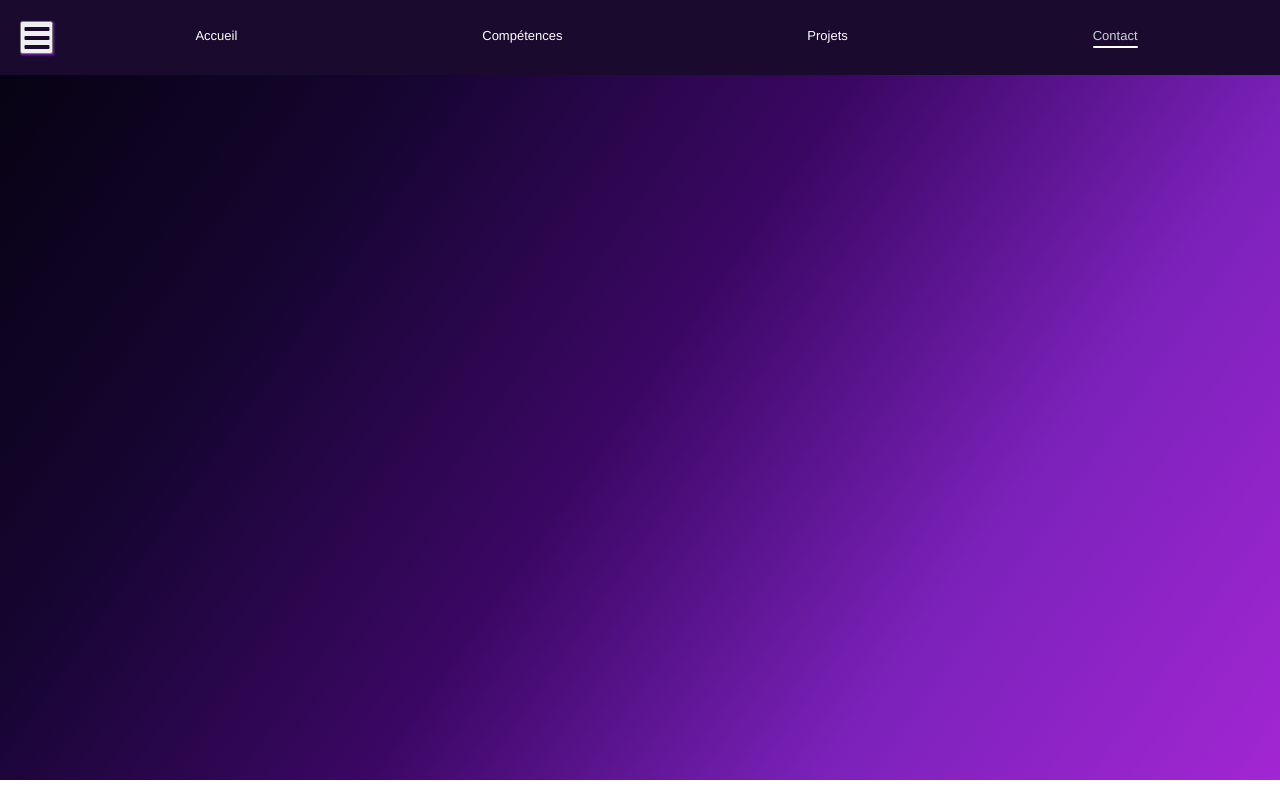
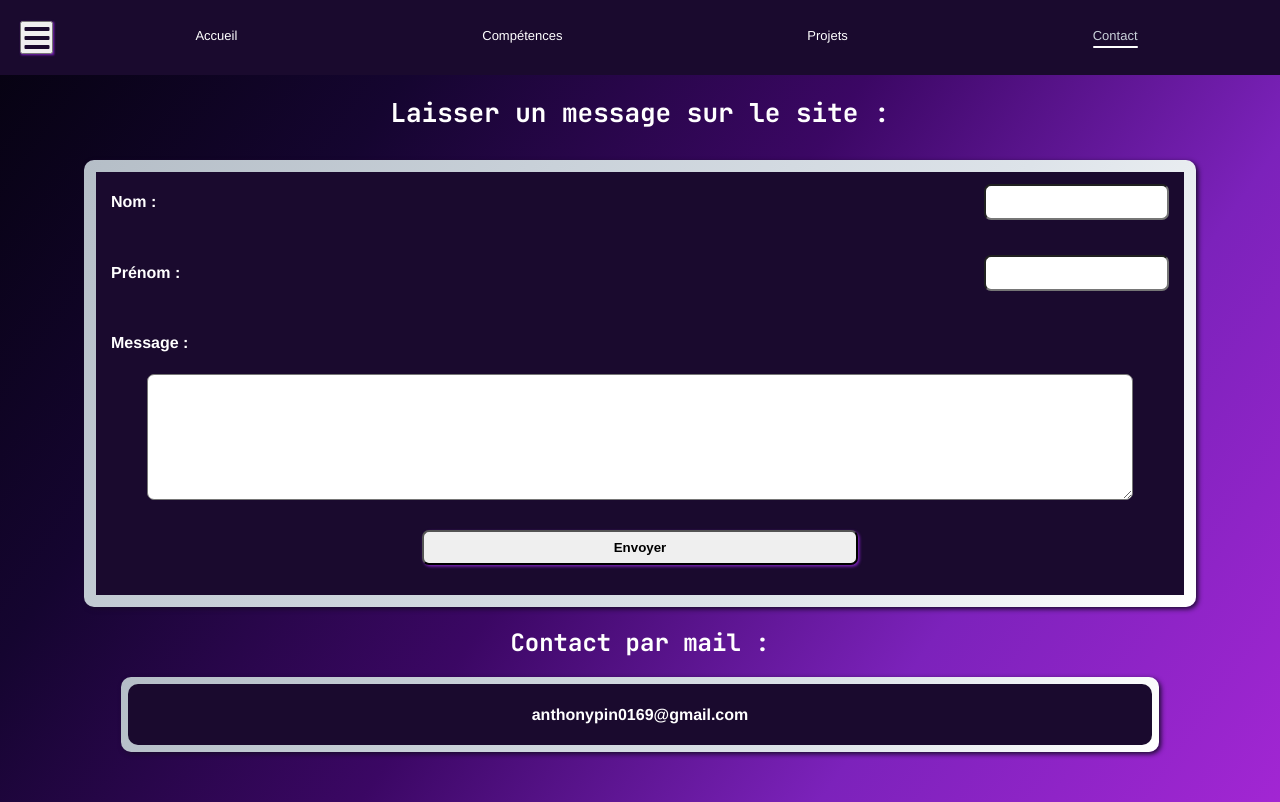
Before and after one commit to anthonypin0169/portfolio, a React (Vite) app: page /contact in a window 1280 px wide. Built offline with nearby package versions, Linux system fonts and the light colour scheme; a web font is replaced by a local one.

Commit message:
Ajout du formulaire de la page contact

```diff
--- a/src/pages/contact/contact.jsx
+++ b/src/pages/contact/contact.jsx
@@ -1,4 +1,34 @@
+import "./contact.scss"
+
 function Contact () {
 
+    return(
+        <main className="contact">
+            <h1 className="contact__title">Laisser un message sur le site :</h1>
+            <form action="" className="form">
+                <div className="form__content">
+                    <div className="form__content--input">
+                        <h4 className="form-h4">Nom :</h4>
+                        <input type="text" />
+                    </div>
+                    <div className="form__content--input">
+                        <h4 className="form-h4">Prénom :</h4>
+                        <input type="text" />
+                    </div>
+                    <div className="form__content--textarea">
+                        <h4 className="form-h4">Message :</h4>
+                        <textarea name="" id="" ></textarea>
+                    </div>
+                    <button className="form__content--btn">Envoyer</button>
+                </div>
+            </form>
+            <h2>Contact par mail :</h2>
+            <div className="email">
+                <div className="email__content">
+                    <h4 className="email__content--h4">anthonypin0169@gmail.com</h4>
+                </div>
+            </div>
+        </main>
+    )
 }
 export default Contact
--- a/src/pages/contact/contact.scss
+++ b/src/pages/contact/contact.scss
@@ -0,0 +1,77 @@
+@use '../../index' as *;
+
+.form-h4{
+    margin-left: 15px;
+}
+.contact{
+    display: flex;
+    flex-direction: column;
+    align-items: center;
+    width: 100%;
+    padding: 20px 0 50px 0;
+    &__title{
+        margin: 0 15px 30px 15px;
+    }
+}
+.form{
+    height: 100%;
+    width: 85%;
+    padding: 12px;
+    border-radius: 10px;
+    background: $border-gradient;
+    display: flex;
+    flex-direction: column;
+    box-shadow: 2px 2px 5px $cards;
+    &__content{
+        display: flex;
+        flex-direction: column;
+        gap: 10px;
+        background: $cards;
+        &--input{
+            display: flex;
+            justify-content: space-between;
+            align-items: center;
+        }
+        input{
+            height: 30px;
+            margin-right: 15px;
+            border-radius: 7px;
+        }
+        &--textarea{
+            display: flex;
+            flex-direction: column;
+        }
+        textarea{
+            align-self: center;
+            width: 90%;
+            height: 120px;
+            border-radius: 7px;
+        }
+        &--btn{
+          align-self: center;
+          width: 40%;
+          height: 35px;
+          margin: 20px 0 30px 0;
+          border-radius: 7px;
+          font-weight: bold;
+          box-shadow: 1.5px 1.5px 3px $accents-v2;
+        }
+    }
+}
+.email{
+    height: 100%;
+    width: 80%;
+    display: flex;
+    padding: 7px;
+    border-radius: 10px;
+    background: $border-gradient;
+    box-shadow: 2px 2px 5px $cards;
+    &__content{
+        width: 100%;
+        height: 100%;
+        border-radius: 10px;
+        background: $cards;
+        display: flex;
+        justify-content: center;
+    }
+}
--- a/src/pages/projects/projects.jsx
+++ b/src/pages/projects/projects.jsx
@@ -12,7 +12,7 @@ function Projects () {
     return(
         <main>
             <section className="personnal-works">
-                <h2 className="personnal-works__title">Des projets choisis, construits à ma façon.</h2>
+                <h1 className="personnal-works__title">Des projets choisis, construits à ma façon.</h1>
                 <h3 className="personnal-works__title">Projets achevés..</h3>
                 <h3 className="personnal-works__title">Projets en cours..</h3>
                 <Card onClick={() => {setSelectedProject(1); setModalIsOpen(true)}} className="personnal-works__card" contentClass="personnal-works__content" text="Coté détente" src="./images/cotedetente1.png" alt="photo de la page d'accueil du site Coté détente" imageClass="personnal-works__img"/>
--- a/src/pages/projects/projects.scss
+++ b/src/pages/projects/projects.scss
@@ -1,5 +1,8 @@
 @use '../../index' as *;
 
+h1{
+    font-size: 26px;
+}
 .personnal-works{
     display: flex;
     flex-direction: column;
--- a/src/store/counterSlice.jsx
+++ b/src/store/counterSlice.jsx
@@ -3,16 +3,12 @@ import { createSlice } from "@reduxjs/toolkit"
 const initialState = {
     defaultValue : 0,
     count : 0,
-    visible : false
 }
 
 const CounterSlice = createSlice({
     name : "counter",
     initialState,
     reducers : {
-        show : (state) => {
-            state.visible = true
-        },
         increment : (state) => {
             state.count += 1
         }
@@ -21,4 +17,4 @@ const CounterSlice = createSlice({
 
 export default CounterSlice
 
-export const { show, increment } = CounterSlice.actions
+export const { increment } = CounterSlice.actions
```
